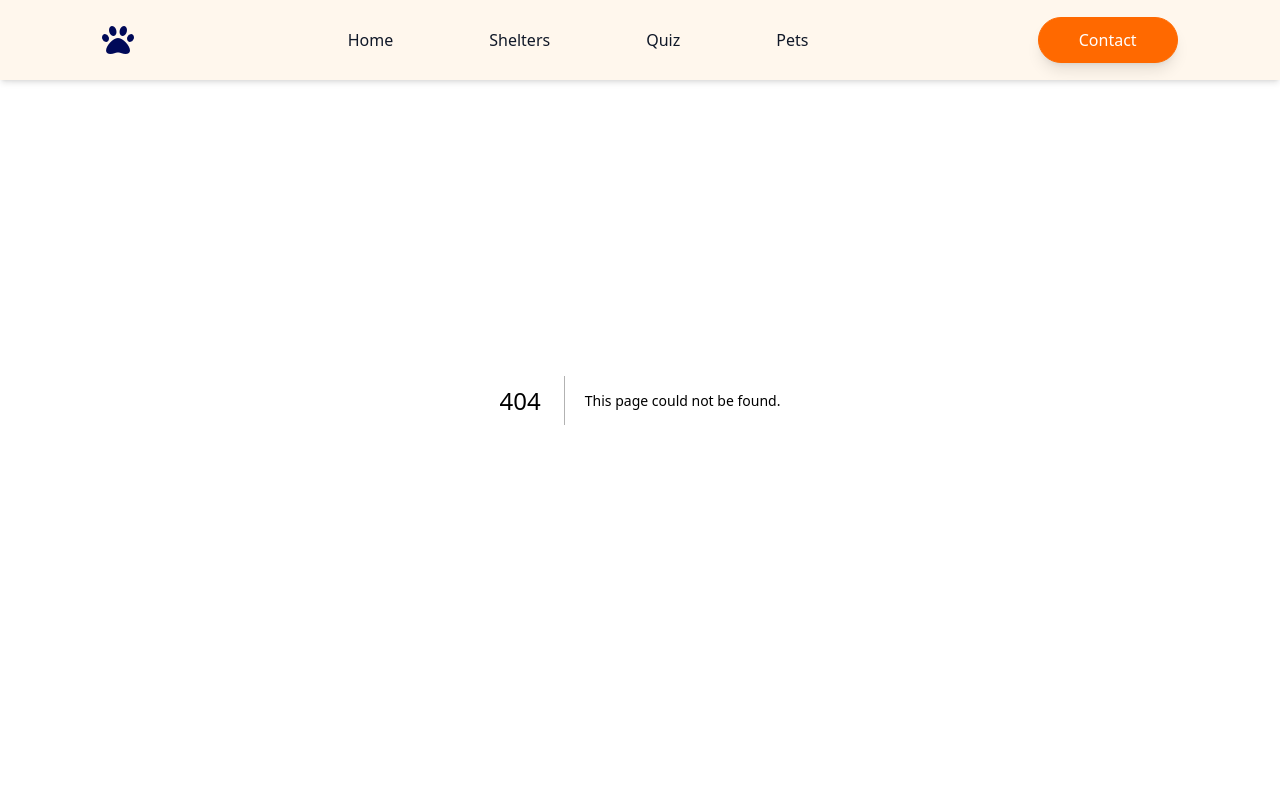
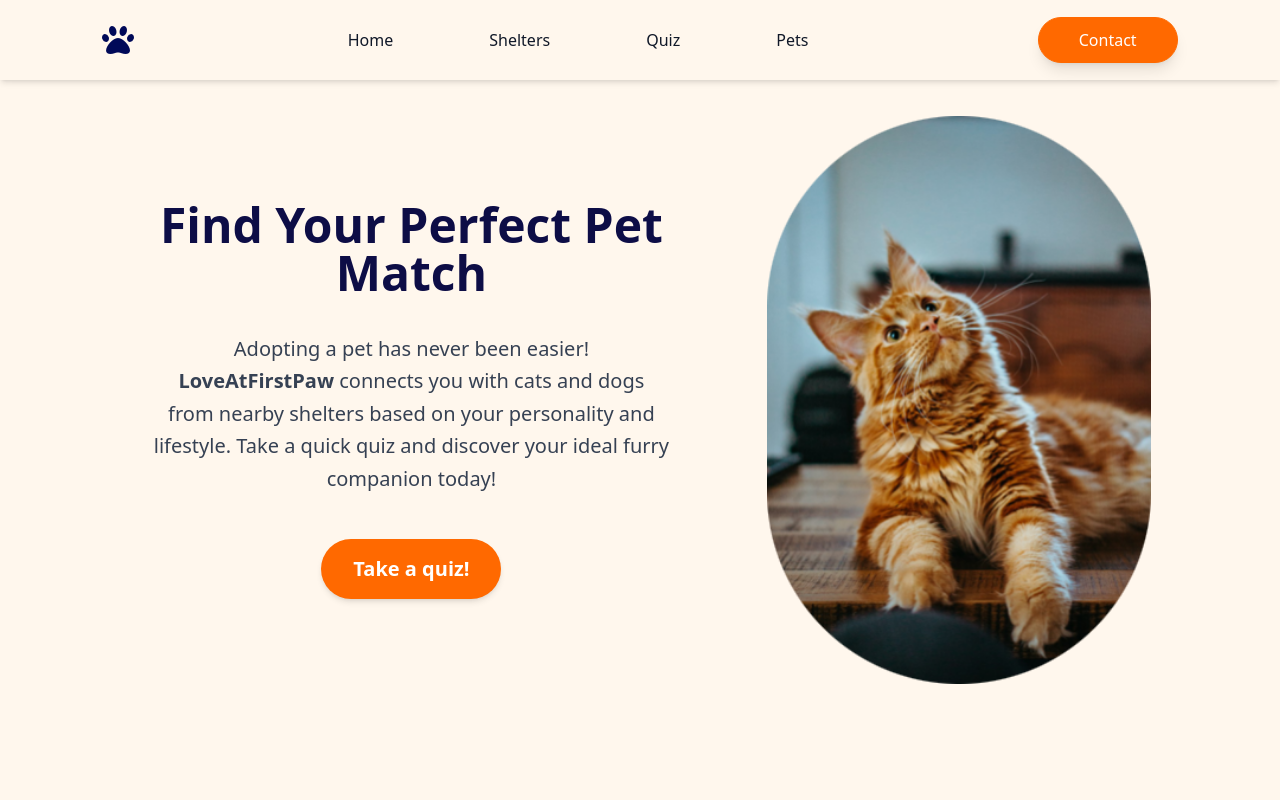
Before and after one commit to ppe11/flashcard, a Next.js app: page /landing in a window 1280 px wide. Before the commit this address had no page. Shown: the top 800 px of the page. Built offline with nearby package versions, Linux system fonts and the light colour scheme.

Commit message:
Implement home tab navigation to landing page

```diff
--- /dev/null
+++ b/src/app/landing/page.jsx
@@ -0,0 +1,48 @@
+'use client'
+
+import React from 'react'
+import Image from 'next/image'
+import { assets } from '@/assets/assets'
+import Link from 'next/link'
+
+const Home = () => {
+  return (
+    <div className='px-[10%] lg:pl-[12%] py-20 scroll-mt-[100px] min-h-screen bg-orange-50 flex items-center justify-center'>
+      <div className='flex w-full flex-col lg:flex-row items-center gap-24 mx-auto'>
+        <div className='lg:w-5/9 w-full flex flex-col items-center text-center space-y-6'>
+          <h2 className='text-3xl md:text-5xl font-bold text-[#0D0D46]'>
+            Find Your Perfect Pet Match
+          </h2>
+
+          <p className='text-base sm:text-xl text-gray-700 max-w-2xl leading-relaxed mt-3'>
+            Adopting a pet has never been easier! <span className="font-semibold">LoveAtFirstPaw </span>
+            connects you with cats and dogs from nearby shelters based on your personality and lifestyle.
+            Take a quick quiz and discover your ideal furry companion today!
+          </p>
+
+        <Link href="/quiz">
+            <button className="bg-orange-500 text-white md:text-xl font-semibold py-4 px-8 rounded-full shadow-md hover:bg-orange-600 transition mt-5">
+                Take a quiz!
+            </button>
+        </Link>
+
+
+        </div>
+
+        <div className='lg:w-5/12 lg:flex hidden justify-center'>
+          <div className='w-72 sm:w-80 lg:w-96 rounded-3xl overflow-hidden'>
+            <Image
+              src={assets.home_cat}
+              alt='cat picture'
+              className='w-full rounded-3xl object-cover'
+              width={350}  // Reduce width
+              height={350} // Keep aspect ratio
+            />
+          </div>
+        </div>
+      </div>
+    </div>
+  )
+}
+
+export default Home
```
